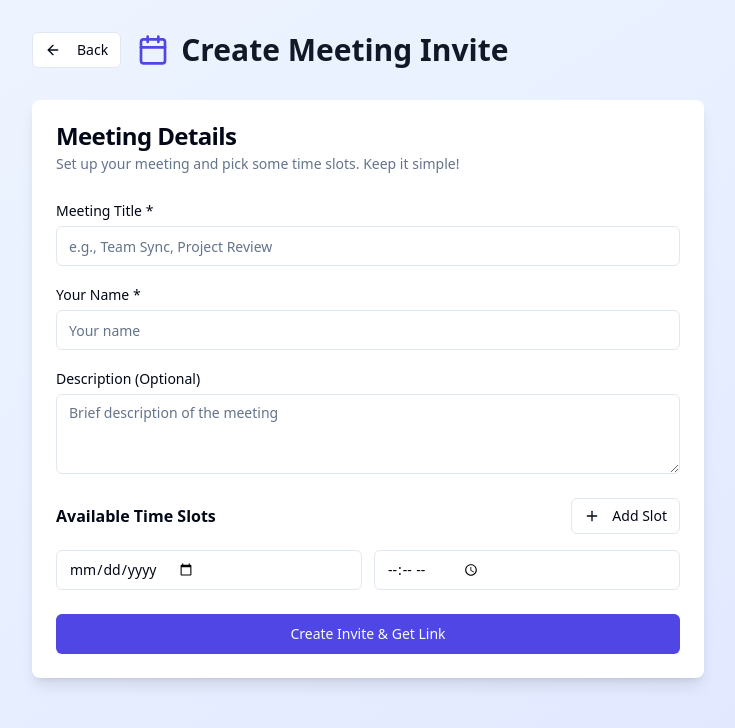
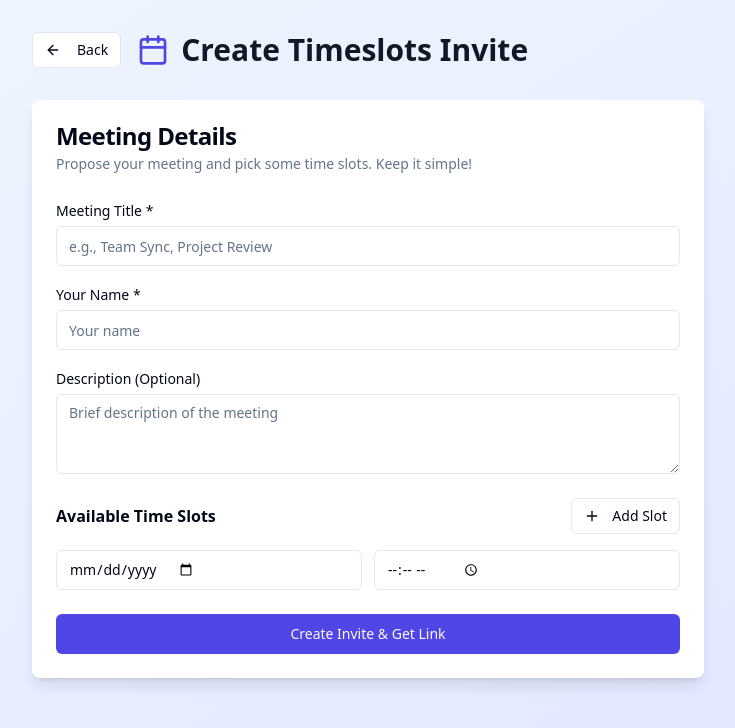
Before and after one commit to magnusfroste/timeslot, a React (Vite) app: page /create in a window 1280 px wide. Shown: the top 728 px of the page, without its empty margins (272-1007 px from the left). Built offline with nearby package versions, Linux system fonts and the light colour scheme.

Commit message:
Code edited in Lovable Code Editor
Edited UI in Lovable

```diff
--- a/src/pages/CreateInvite.tsx
+++ b/src/pages/CreateInvite.tsx
@@ -107,7 +107,7 @@ const CreateInvite = () => {
             </Link>
             <div className="flex items-center">
               <Calendar className="h-8 w-8 text-indigo-600 mr-3" />
-              <h1 className="text-3xl font-bold text-gray-900">Create Meeting Invite</h1>
+              <h1 className="text-3xl font-bold text-gray-900">Create Timeslots Invite</h1>
             </div>
           </div>
 
@@ -115,7 +115,7 @@ const CreateInvite = () => {
             <CardHeader>
               <CardTitle>Meeting Details</CardTitle>
               <CardDescription>
-                Set up your meeting and pick some time slots. Keep it simple!
+                Propose your meeting and pick some time slots. Keep it simple!
               </CardDescription>
             </CardHeader>
             <CardContent>
```
